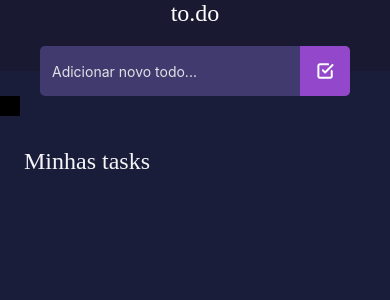
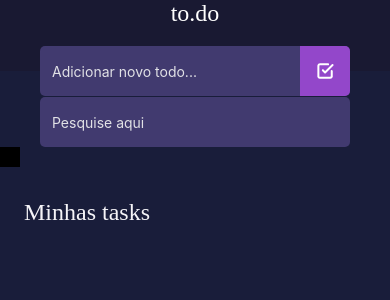
Before and after one commit to NathanOsousa/igniteTasksChallenge, a React Native app: screen / in a window 390 px wide. Shown: the top 300 px of the page. Built offline with nearby package versions, Linux system fonts and the light colour scheme.

Commit message:
feat: filter search

```diff
--- /dev/null
+++ b/src/components/FilterInput.tsx
@@ -0,0 +1,79 @@
+import React, {useState, useEffect} from 'react';
+import {Platform, StyleSheet, TextInput, View} from 'react-native';
+
+interface FilterInput {
+  theme: string;
+  filterTasks: (term: string) => void;
+}
+
+export function FilterInput({filterTasks, theme}: FilterInput) {
+  const [term, setTerm] = useState('');
+
+  function handleFilterTasks() {
+    filterTasks(term);
+  }
+  useEffect(() => {
+    filterTasks(term);
+  }, [term]);
+
+  return (
+    <View
+      style={[
+        styles(theme).inputContainer,
+        Platform.OS === 'ios'
+          ? styles(theme).inputIOSShadow
+          : styles(theme).inputAndroidShadow,
+      ]}>
+      <TextInput
+        style={styles(theme).input}
+        placeholder="Pesquise aqui"
+        placeholderTextColor={theme === 'dark' ? '#E1E1E6' : '#212136'}
+        returnKeyType="send"
+        onChangeText={item => setTerm(item)}
+        value={term}
+        onSubmitEditing={handleFilterTasks}
+      />
+    </View>
+  );
+}
+
+const styles = (theme: string) => {
+  return StyleSheet.create({
+    inputContainer: {
+      backgroundColor: theme === 'dark' ? '#413A6F' : '#F5F4F8',
+      borderRadius: 5,
+      marginTop: 1,
+      marginHorizontal: 40,
+      height: 50,
+      flexDirection: 'row',
+      alignItems: 'center',
+    },
+    input: {
+      flex: 1,
+      paddingLeft: 12,
+      borderTopLeftRadius: 5,
+      borderBottomLeftRadius: 5,
+    },
+    inputIOSShadow: {
+      shadowColor: '#000',
+      shadowOffset: {
+        width: 0,
+        height: 2,
+      },
+      shadowOpacity: 0.25,
+      shadowRadius: 3.84,
+    },
+    inputAndroidShadow: {
+      elevation: 5,
+    },
+    addButton: {
+      backgroundColor: theme === 'dark' ? '#9347CA' : '#3FAD27',
+      height: 50,
+      paddingHorizontal: 16,
+      justifyContent: 'center',
+      alignItems: 'center',
+      borderTopRightRadius: 5,
+      borderBottomRightRadius: 5,
+    },
+  });
+};
--- a/src/components/MyTasksList.tsx
+++ b/src/components/MyTasksList.tsx
@@ -52,13 +52,10 @@ export function MyTasksList({
         );
       }}
       ListHeaderComponent={
-        <View>
+        <View style={{marginBottom: 20}}>
           <Text style={styles(theme).header}>Minhas tasks</Text>
         </View>
       }
-      ListHeaderComponentStyle={{
-        marginBottom: 20,
-      }}
       style={{
         marginHorizontal: 24,
         marginTop: 32,
--- a/src/pages/Home.tsx
+++ b/src/pages/Home.tsx
@@ -3,6 +3,7 @@ import {TouchableOpacity, View} from 'react-native';
 import {Header} from '../components/Header';
 import {MyTasksList} from '../components/MyTasksList';
 import {TodoInput} from '../components/TodoInput';
+import {FilterInput} from '../components/FilterInput';
 
 interface Task {
   id: number;
@@ -15,6 +16,7 @@ interface Theme {
 
 export function Home() {
   const [tasks, setTasks] = useState<Task[]>([]);
+  const [FilteredTasks, setFilteredTasks] = useState<Task[]>([]);
   const [theme, setTheme] = useState<Theme['theme']>('dark');
 
   function handleAddTask(newTaskTitle: string) {
@@ -48,6 +50,15 @@ export function Home() {
     setTasks(newTasks);
   }
 
+  function filterTasks(term: string) {
+    if (!term) {
+      setFilteredTasks([]);
+      return;
+    }
+    const filtered = tasks.filter(item => item.title.indexOf(term) > -1);
+    setFilteredTasks(filtered);
+  }
+
   return (
     <View
       style={{
@@ -57,13 +68,14 @@ export function Home() {
       <Header theme={theme} />
 
       <TodoInput addTask={handleAddTask} theme={theme} />
+      <FilterInput filterTasks={filterTasks} theme={theme} />
       <TouchableOpacity
         style={{backgroundColor: 'black', height: 20, width: 20}}
         onPress={() => setTheme(theme === 'dark' ? 'light' : 'dark')}
       />
       <MyTasksList
         theme={theme}
-        tasks={tasks}
+        tasks={FilteredTasks.length > 0 ? FilteredTasks : tasks}
         onPress={handleMarkTaskAsDone}
         onLongPress={handleRemoveTask}
       />
```
